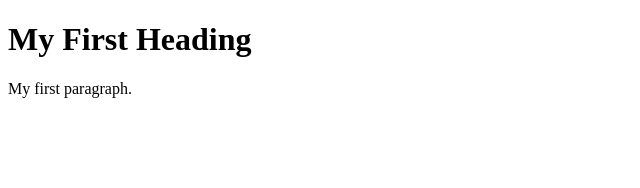
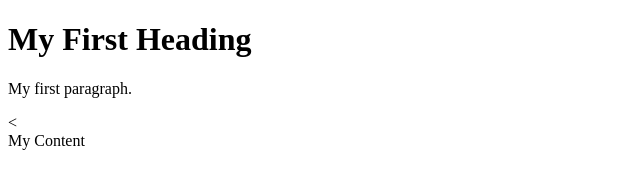
Before and after one commit to jimmy72/test, a plain HTML site: page index.html in a window 1280 px wide. Shown: the whole page, without its empty margins (0-640 px from the left). Drawn offline with Linux system fonts and the light colour scheme.

Commit message:
module one added

```diff
--- a/index.html
+++ b/index.html
@@ -8,7 +8,10 @@
 
 
 
-
-
+<module-one>
+	<<div>
+		My Content
+	</div>
+</module-one>
 </body>
 </html>
```
